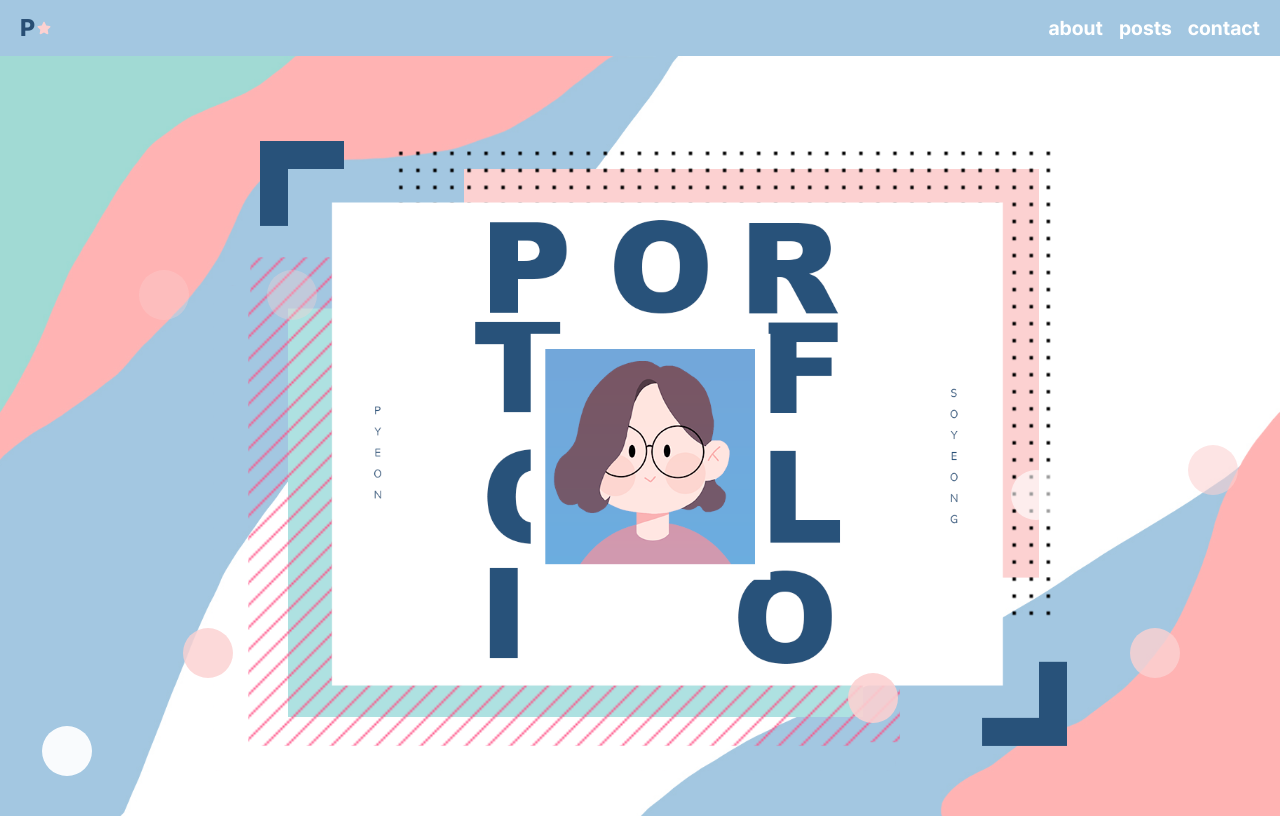
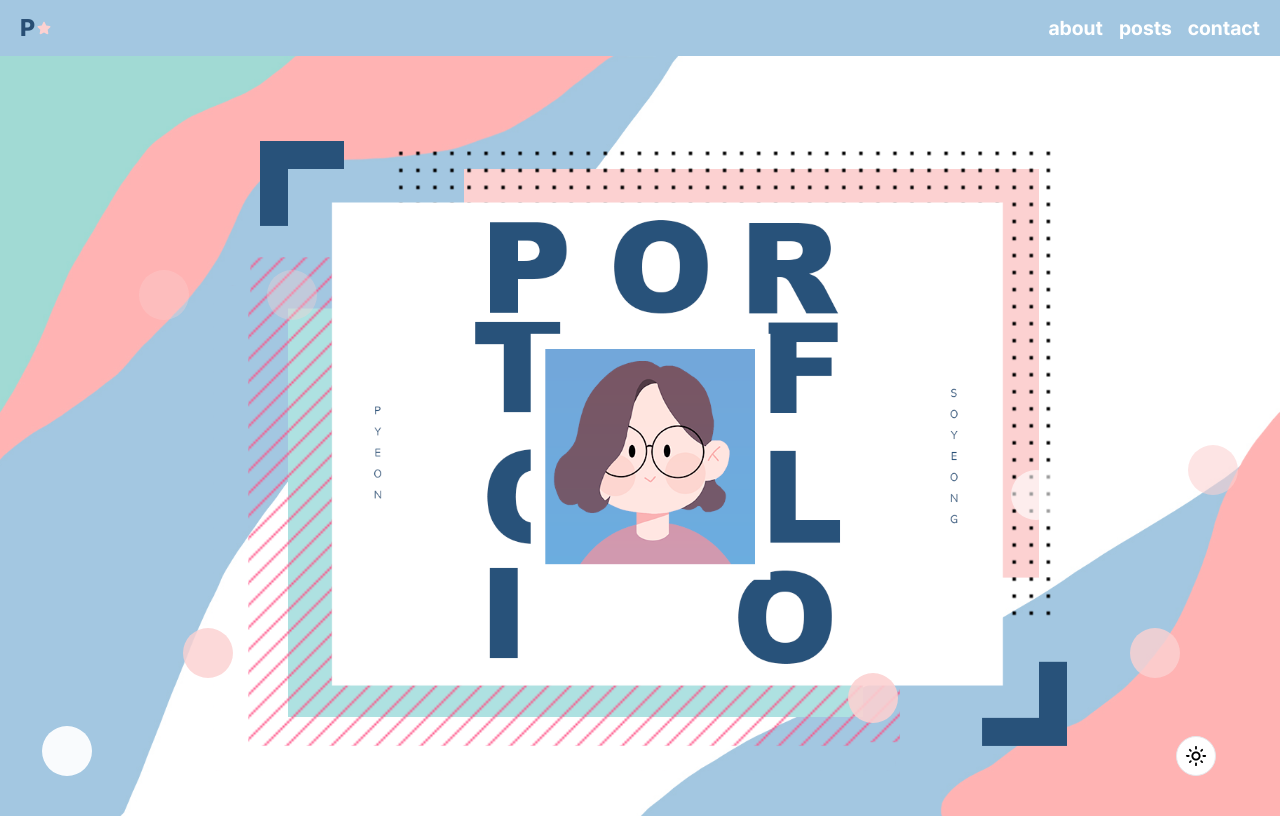
Before and after one commit to soonya27/myblog, a Next.js app: page / in a window 1280 px wide. Shown: the top 818 px of the page. Built offline with nearby package versions, Linux system fonts and the light colour scheme.

Commit message:
darkmode context, top button 추가

```diff
--- a/src/app/layout.tsx
+++ b/src/app/layout.tsx
@@ -4,6 +4,8 @@ import Header from '@/components/Header';
 import Footer from '@/components/Footer';
 import localFont from 'next/font/local';
 import TopButton from '@/components/TopButton';
+import DarkModeButton from '@/components/DarkModeButton';
+import DarkModeContextProvider from '@/context/DarkModeContext';
 
 const pretendard = localFont({
   src: [
@@ -40,13 +42,16 @@ export default function RootLayout({
   return (
     <html lang="en" className={pretendard.className}>
       <body className='flex flex-col w-full mx-auto'>
+        <DarkModeContextProvider>
           <Header />
           <main className='grow'>
             {/* flex 중간 꽉채우기.. -> flex 자식요소 flex-grow :1 or flex: 1 1 auto (flex-auto) */}
             {children}
           </main>
           <Footer />
+          <DarkModeButton />
           <TopButton />
+        </DarkModeContextProvider>
         <div id="portal" />
       </body>
     </html>
--- /dev/null
+++ b/src/components/DarkModeButton.tsx
@@ -0,0 +1,21 @@
+'use client'
+import { useDarkmodeContext } from '@/context/DarkModeContext';
+import React from 'react';
+import DarkIcon from './ui/icons/DarkIcon';
+import LightIcon from './ui/icons/LightIcon';
+
+export default function DarkModeButton() {
+    const { darkMode, toggleDarkMode } = useDarkmodeContext();
+
+    return (
+        <div onClick={toggleDarkMode}
+            className={`fixed bottom-[3%] right-[5%] w-10 h-10 p-2 border rounded-full z-[1000] cursor-pointer transition-all
+       ${darkMode ? 'bg-black' : 'bg-white'}`}>
+            <p>
+                {
+                    darkMode ? <DarkIcon /> : <LightIcon />
+                }
+            </p>
+        </div>
+    );
+}
--- a/src/components/TopButton.tsx
+++ b/src/components/TopButton.tsx
@@ -28,7 +28,7 @@ export default function TopButton() {
 
     return (
         <div onClick={handleClick}
-            className={`fixed bottom-[3%] right-[5%] w-10 h-10 p-2 border rounded-full bg-white z-[1000] cursor-pointer transition-all
+            className={`fixed bottom-[9%] right-[5%] w-10 h-10 p-2 border rounded-full bg-white z-[1000] cursor-pointer transition-all
         ${showButton ? 'opacity-1' : 'opacity-0'}`}>
             <p>
                 <ArrowTopIcon />
--- /dev/null
+++ b/src/components/ui/icons/DarkIcon.tsx
@@ -0,0 +1,9 @@
+import React from 'react';
+import { MdOutlineDarkMode } from "react-icons/md";
+
+
+export default function DarkIcon() {
+    return (
+        <MdOutlineDarkMode className='w-full h-full text-white' />
+    );
+}
--- /dev/null
+++ b/src/components/ui/icons/LightIcon.tsx
@@ -0,0 +1,9 @@
+import React from 'react';
+import { MdOutlineLightMode } from "react-icons/md";
+
+
+export default function LightIcon() {
+    return (
+        <MdOutlineLightMode className='w-full h-full' />
+    );
+}
--- /dev/null
+++ b/src/context/DarkModeContext.tsx
@@ -0,0 +1,25 @@
+'use client';
+
+import { createContext, useContext, useState } from 'react';
+
+type Props = {
+    children: React.ReactNode;
+};
+
+const DarkModeContext = createContext({ darkMode: false, toggleDarkMode: () => { } });
+
+
+export default function DarkModeContextProvider({ children }: Props) {
+    const [darkMode, setDarkMode] = useState(false);
+    const toggleDarkMode = () => setDarkMode(prev => !prev)
+
+    return (
+        <DarkModeContext.Provider value={{ darkMode, toggleDarkMode }}>
+            {children}
+        </DarkModeContext.Provider >
+    )
+}
+
+export function useDarkmodeContext() {
+    return useContext(DarkModeContext);
+}
```
Lines whose indentation alone changed are shown as unchanged.
